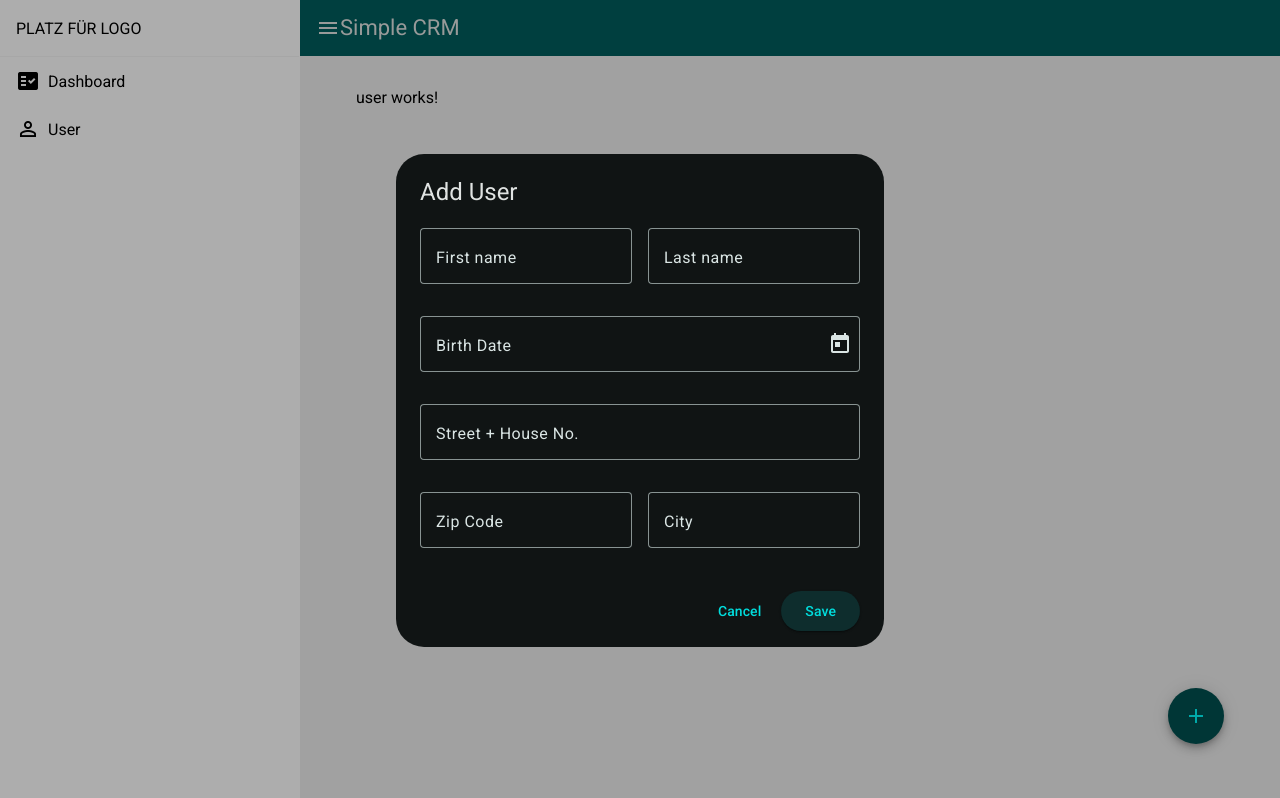
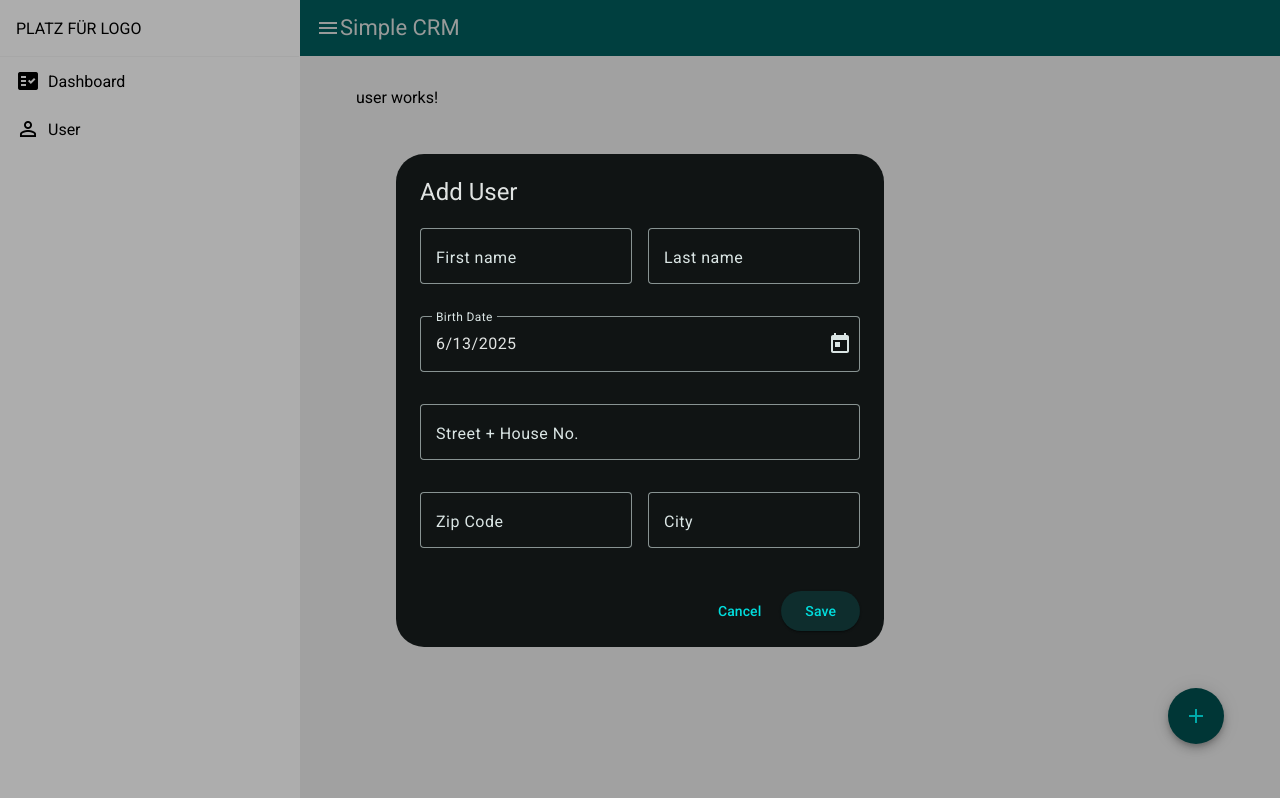
Before and after one commit to RobbyRunge/simple-crm, an Angular app: page /user in a window 1280 px wide. Both pictures are taken after a click on the button "add". Built offline with nearby package versions, Linux system fonts and the light colour scheme.

Commit message:
feat: Integrate user model and bind form fields in user addition dialog

```diff
--- a/src/app/dialog-add-user/dialog-add-user.component.html
+++ b/src/app/dialog-add-user/dialog-add-user.component.html
@@ -3,13 +3,13 @@
   <div class="input-fields">
     <mat-form-field appearance="outline">
       <mat-label>First name</mat-label>
-      <input matInput placeholder="Placeholder">
+      <input [(ngModel)]="user.firstName" matInput placeholder="Placeholder">
       <!-- <mat-hint>Please enter a first name</mat-hint> -->
     </mat-form-field>
 
     <mat-form-field appearance="outline">
       <mat-label>Last name</mat-label>
-      <input matInput placeholder="Placeholder">
+      <input [(ngModel)]="user.lastName" matInput placeholder="Placeholder">
       <!-- <mat-hint>Please enter a last name</mat-hint> -->
     </mat-form-field>
   </div>
@@ -17,7 +17,7 @@
   <div class="input-fields">
     <mat-form-field appearance="outline" class="full-width">
       <mat-label>Birth Date</mat-label>
-      <input matInput placeholder="Placeholder" [matDatepicker]="picker">
+      <input [(ngModel)]="birthDate" matInput placeholder="Placeholder" [matDatepicker]="picker">
       <mat-datepicker-toggle matIconSuffix [for]="picker"></mat-datepicker-toggle>
       <mat-datepicker #picker></mat-datepicker>
       <!-- <mat-hint>Please enter a date</mat-hint> -->
@@ -27,7 +27,7 @@
   <div class="input-fields">
     <mat-form-field appearance="outline" class="full-width">
       <mat-label>Street + House No.</mat-label>
-      <input matInput placeholder="Placeholder">
+      <input [(ngModel)]="user.street" matInput placeholder="Placeholder">
       <!-- <mat-hint>Please enter a last name</mat-hint> -->
     </mat-form-field>
   </div>
@@ -35,18 +35,18 @@
   <div class="input-fields">
     <mat-form-field appearance="outline">
       <mat-label>Zip Code</mat-label>
-      <input matInput placeholder="Placeholder">
+      <input [(ngModel)]="user.zipCode" matInput placeholder="Placeholder">
       <!-- <mat-hint>Please enter a last name</mat-hint> -->
     </mat-form-field>
 
     <mat-form-field appearance="outline">
       <mat-label>City</mat-label>
-      <input matInput placeholder="Placeholder">
+      <input [(ngModel)]="user.city" matInput placeholder="Placeholder">
       <!-- <mat-hint>Please enter a last name</mat-hint> -->
     </mat-form-field>
   </div>
 </mat-dialog-content>
 <mat-dialog-actions>
   <button mat-button>Cancel</button>
-  <button mat-raised-button cdkFocusInitial>Save</button>
+  <button mat-raised-button (click)="saveUser()" cdkFocusInitial>Save</button>
 </mat-dialog-actions>
--- a/src/app/dialog-add-user/dialog-add-user.component.ts
+++ b/src/app/dialog-add-user/dialog-add-user.component.ts
@@ -4,14 +4,23 @@ import { MatButtonModule } from '@angular/material/button';
 import { MatInputModule } from '@angular/material/input';
 import { MatFormFieldModule } from '@angular/material/form-field';
 import { MatDatepickerModule } from '@angular/material/datepicker';
+import { FormsModule } from '@angular/forms';
+import { User } from '../../models/user.class';
 
 @Component({
   selector: 'app-dialog-add-user',
   standalone: true,
-  imports: [MatDialogModule, MatButtonModule, MatInputModule, MatFormFieldModule, MatDatepickerModule],
+  imports: [MatDialogModule, MatButtonModule, MatInputModule, MatFormFieldModule, MatDatepickerModule, FormsModule],
   templateUrl: './dialog-add-user.component.html',
   styleUrl: './dialog-add-user.component.scss'
 })
 export class DialogAddUserComponent {
+  user = new User();
+  birthDate: Date = new Date();
 
+  saveUser() {
+    this.user.birthDate = this.birthDate.getTime();
+    console.log('Current user is', this.user);
+
+  }
 }
--- a/src/app/user/user.component.ts
+++ b/src/app/user/user.component.ts
@@ -5,6 +5,7 @@ import { MatTooltipModule } from '@angular/material/tooltip';
 import { MatDialog } from '@angular/material/dialog';
 import { MatDialogModule } from '@angular/material/dialog';
 import { DialogAddUserComponent } from '../dialog-add-user/dialog-add-user.component';
+import { User } from '../../models/user.class';
 
 @Component({
   selector: 'app-user',
@@ -14,6 +15,7 @@ import { DialogAddUserComponent } from '../dialog-add-user/dialog-add-user.compo
 })
 export class UserComponent {
   dialog = inject(MatDialog);
+  user = new User();
 
   openDialog() {
     this.dialog.open(DialogAddUserComponent)
--- /dev/null
+++ b/src/models/user.class.ts
@@ -0,0 +1,17 @@
+export class User {
+  firstName: string;
+  lastName: string;
+  birthDate: number;
+  street: string;
+  zipCode: number;
+  city: string;
+
+  constructor(obj?: any) {
+    this.firstName = obj ? obj.firstName : '';
+    this.lastName = obj ? obj.lastName : '';
+    this.birthDate = obj ? obj.birthDate : '';
+    this.street = obj ? obj.street : '';
+    this.zipCode = obj ? obj.zipCode : '';
+    this.city = obj ? obj.city : '';
+  }
+}
```
